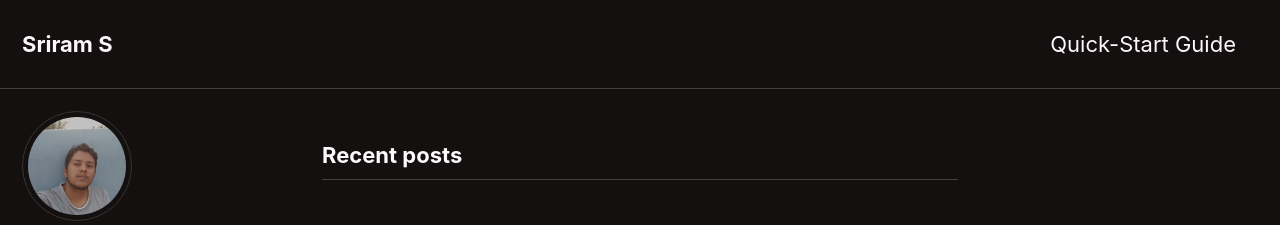
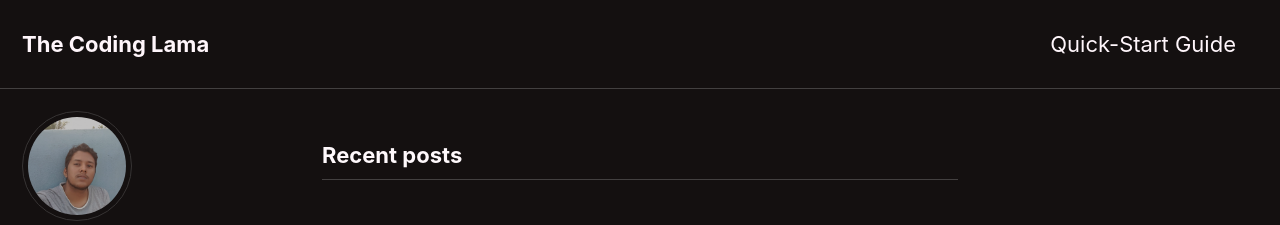
Before and after one commit to simranketha/simranketha.github.io, a Jekyll site: the page built from index.html, in a window 1280 px wide and 900 px high. Shown: the top 225 px of the window. Built offline with Jekyll 4.4.1, drawn with Linux system fonts in a browser that asks for light colours; cached includes are drawn as plain includes; the list of posts is cut into pages by our own code.

Commit message:
Update _config.yml

```diff
--- a/_config.yml
+++ b/_config.yml
@@ -16,7 +16,7 @@
 
 # Site Settings
 locale                   : "en-US"
-title                    : "Sriram S"
+title                    : "The Coding Lama"
 title_separator          : "-"
 name                     : "The Coding Lama"
 description              : "Datascience Portfolio"
```
